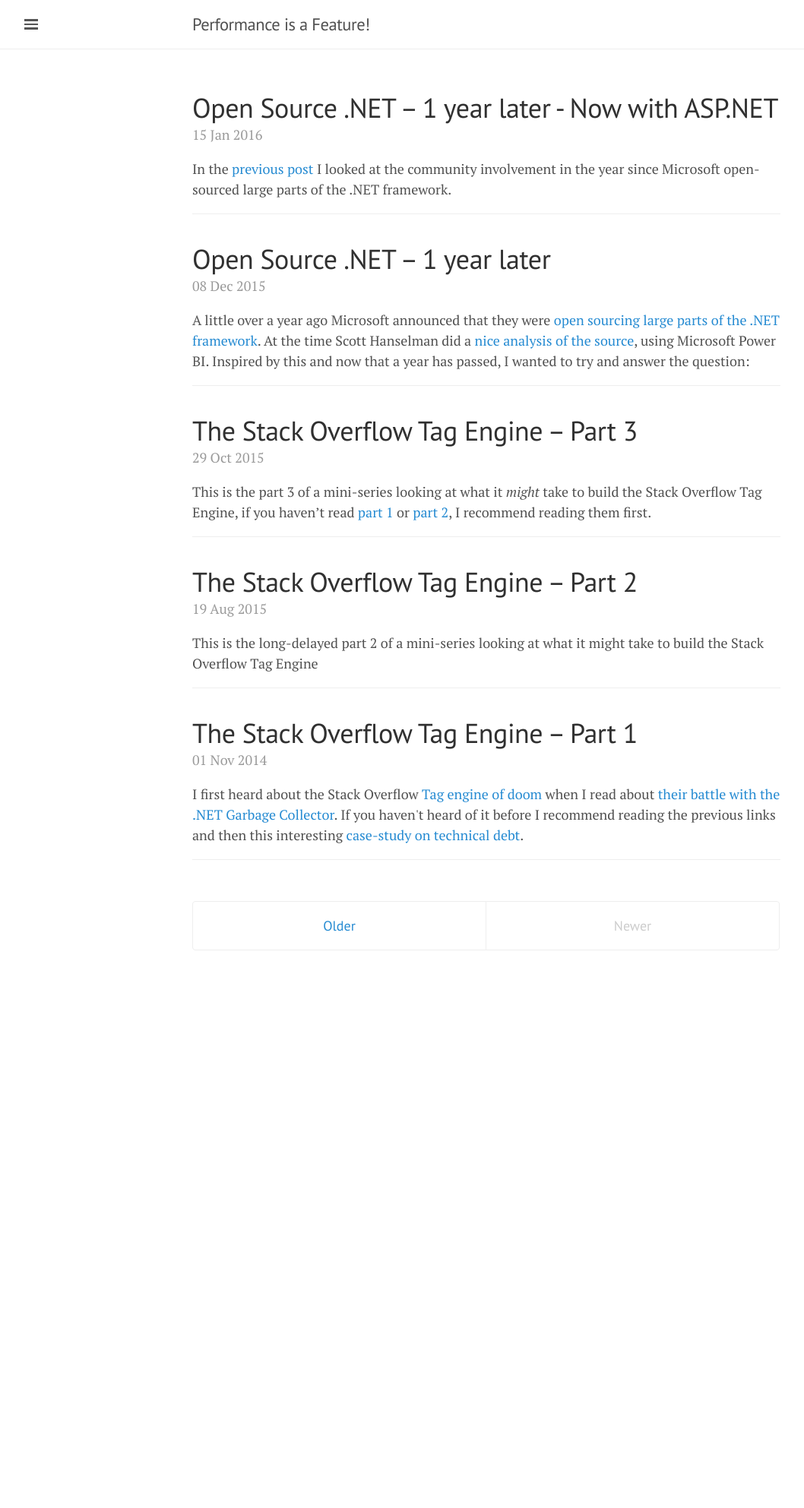
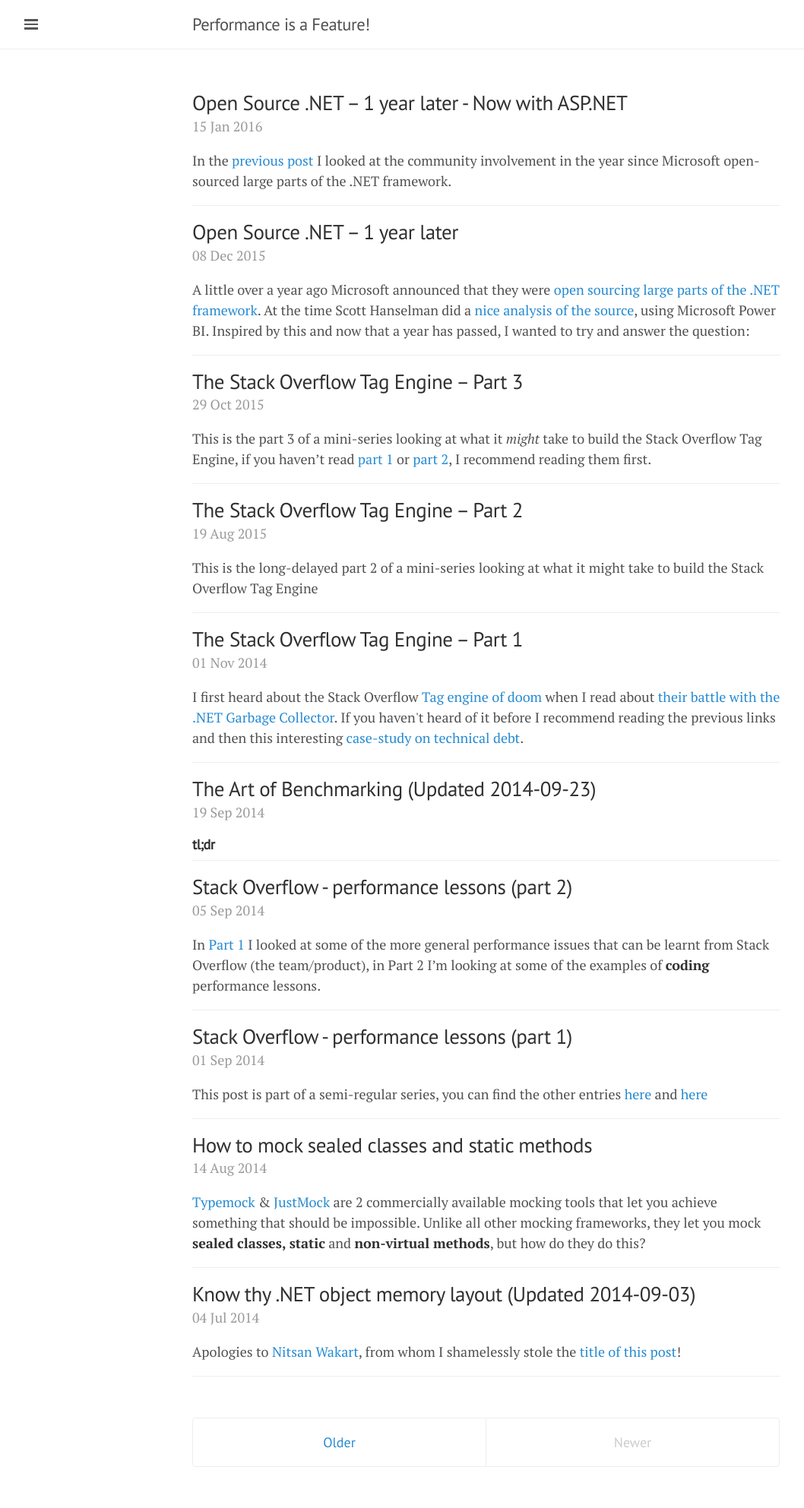
Before and after one commit to mattwarren/mattwarren.github.io, a Jekyll site: the page built from index.html, in a window 1280 px wide. Shown: the whole page at 76% size, without its empty margins (0-1058 px from the left). Built offline with Jekyll 4.4.1, drawn with Linux system fonts in a browser that asks for light colours; the list of posts is cut into pages by our own code; before the commit the page ends 1305 px from its top, so only the background shows below that.

Commit message:
Proper styling and pagination fixes

```diff
--- a/_config.yml
+++ b/_config.yml
@@ -10,7 +10,7 @@
 url:                 http://mattwarren.github.io
 # Don't use baseurl, see https://talk.jekyllrb.com/t/what-trouble-happens-if-i-make-all-links-relative-instead-of-absolute/418/2
 baseurl:             ''
-paginate:            5
+paginate:            10
 
 # About/contact
 author:
--- a/_includes/lanyon.css
+++ b/_includes/lanyon.css
@@ -309,7 +309,7 @@
 
 .page,
 .post {
-  margin-bottom: 2em;
+  margin-bottom: 1em;
   border-bottom: 1px solid #eee;
 }
 
--- a/_includes/poole.css
+++ b/_includes/poole.css
@@ -380,11 +380,11 @@
 /* Sharing buttons */
 .share {
   text-align: center;
-  border-top: 1px solid #eee;
+  /*(border-top: 1px solid #eee;*/
   /*border-bottom: 1px solid #eee;*/
   /*margin-top: 1em;*/
   /*margin-bottom: 1em;*/
-  padding-top: 1em;
+  /*padding-top: 1em;*/
   padding-bottom: 1em;
 }
 
--- a/index.html
+++ b/index.html
@@ -15,11 +15,11 @@
 <div class="posts">
   {% for post in paginator.posts %}
   <div class="post">
-    <h1 class="post-title">
+    <h2 class="post-title">
       <a href="{{ site.url }}{{ post.url }}">
         {{ post.title }}
       </a>
-    </h1>
+    </h2>
 
     <span class="post-date">{{ post.date | date_to_string }}</span>
 
```
